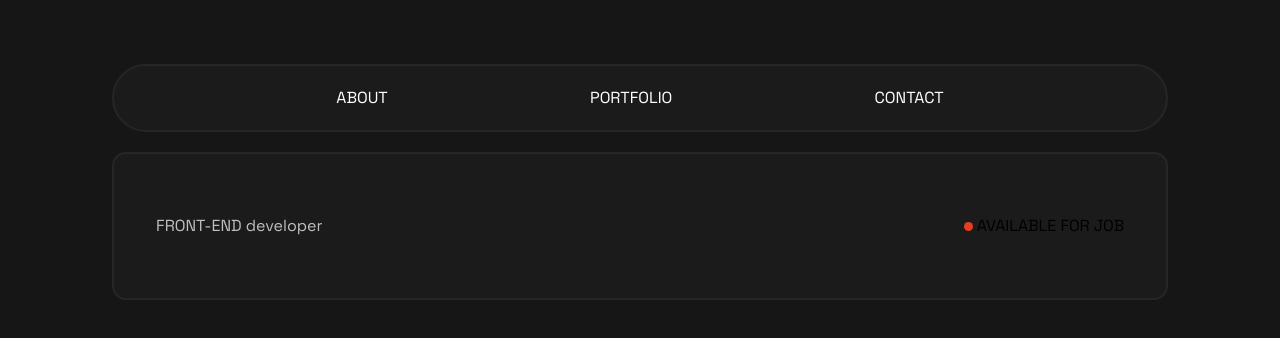
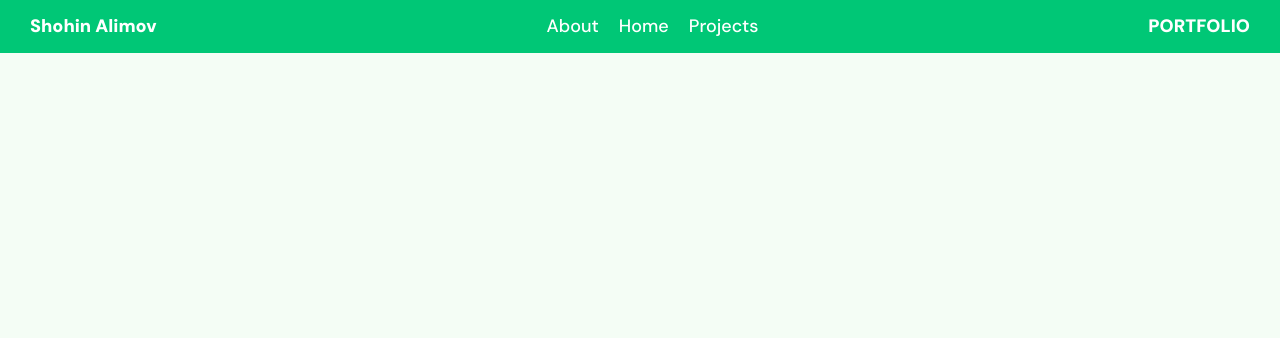
Before and after one commit to shohinAlimov/Portfolio, a plain HTML site: page index.html in a window 1280 px wide. Drawn offline with Linux system fonts and the light colour scheme.

Commit message:
New design

```diff
--- a/index.html
+++ b/index.html
@@ -7,7 +7,9 @@
   <title>Home</title>
   <link rel="preconnect" href="https://fonts.googleapis.com">
   <link rel="preconnect" href="https://fonts.gstatic.com" crossorigin>
-  <link href="https://fonts.googleapis.com/css2?family=Space+Grotesk:wght@300..700&display=swap" rel="stylesheet">
+  <link
+    href="https://fonts.googleapis.com/css2?family=DM+Sans:ital,opsz,wght@0,9..40,100..1000;1,9..40,100..1000&display=swap"
+    rel="stylesheet">
   <link rel="stylesheet" href="./css/style.css">
 </head>
 
@@ -15,43 +17,27 @@
   <header class="header">
     <div class="container">
       <div class="header__wrapper">
-        <ul class="header__nav">
-          <li class="header__nav-item">
-            <a class="header__nav-link" href="#">
-              ABOUT
-            </a>
-          </li>
-          <li class="header__nav-item">
-            <a class="header__nav-link" href="#">
-              PORTFOLIO
-            </a>
-          </li>
-          <li class="header__nav-item">
-            <a class="header__nav-link" href="#">
-              CONTACT
-            </a>
-          </li>
-        </ul>
+        <a href="#" class="header__logo">Shohin Alimov</a>
+        <nav class="nav">
+          <ul class="nav__list">
+            <li class="nav__item">
+              <a href="#" class="nav__link">About</a>
+            </li>
+            <li class="nav__item">
+              <a href="#" class="nav__link">Home</a>
+            </li>
+            <li class="nav__item">
+              <a href="#" class="nav__link">Projects</a>
+            </li>
+          </ul>
+        </nav>
+        <a href="#" class="header__portfolio">portfolio</a>
       </div>
     </div>
   </header>
 
   <main>
-    <section class="about">
-      <div class="container">
-        <div class="about__wrapper">
-          <div class="about__top">
-            <span class="about__job">FRONT-END developer</span>
-            <span class="about__availability">
-              <svg width="9" height="9" viewBox="0 0 9 9" fill="none" xmlns="http://www.w3.org/2000/svg">
-                <circle cx="4.5" cy="4.5" r="4.5" fill="#E63E21" />
-              </svg>
-              <span class="about__availabilty-text">AVAILABLE FOR JOB</span>
-            </span>
-          </div>
-        </div>
-      </div>
-    </section>
+
   </main>
 </body>
 
--- a/scss/blocks/_about.scss
+++ /dev/null
@@ -1,19 +0,0 @@
-.about {
-
-  &__wrapper {
-    padding: 60px 42px;
-    background-color: #1B1B1B;
-    border: 2px solid #262626;
-    border-radius: 14px;
-  }
-
-  &__top {
-    display: flex;
-    align-items: center;
-    justify-content: space-between;
-  }
-
-  &__job {
-    color: #C0C0C0;
-  }
-}
--- a/scss/blocks/_header.scss
+++ b/scss/blocks/_header.scss
@@ -1,23 +1,22 @@
 .header {
-  margin: 0 0 20px 0;
+  background-color: $color-mint-green;
 
   &__wrapper {
-    background-color: #1B1B1B;
-    border: 2px solid #262626;
-    border-radius: 48px;
-    padding: 20px;
+    display: flex;
+    align-items: center;
+    justify-content: space-between;
+    gap: 30px;
+    padding: 15px 0;
   }
 
-  &__nav {
-    margin: 0;
-    padding: 0;
-    list-style: none;
-    display: flex;
-    align-items: center;
-    justify-content: space-evenly;
+  &__logo,
+  &__portfolio {
+    font-size: 18px;
+    line-height: 23px;
+    font-weight: 900;
+  }
 
-    &-link {
-      color: $color-white;
-    }
+  &__portfolio {
+    text-transform: uppercase;
   }
 }
--- /dev/null
+++ b/scss/blocks/_nav.scss
@@ -0,0 +1,17 @@
+.nav {
+  &__list {
+    margin: 0;
+    padding: 0;
+    list-style: none;
+
+    display: flex;
+    align-items: center;
+    gap: 20px;
+  }
+
+  &__link {
+    font-size: 18px;
+    font-weight: 500;
+    line-height: 23px;
+  }
+}
--- a/scss/global/_container.scss
+++ b/scss/global/_container.scss
@@ -1,5 +1,5 @@
 .container {
-  max-width: 1440px;
-  padding: 0 112px;
+  max-width: 1380px;
+  padding: 0 30px;
   margin: 0 auto;
 }
--- a/scss/global/_reboot.scss
+++ b/scss/global/_reboot.scss
@@ -10,12 +10,9 @@ body {
   min-height: 100vh;
   margin: 0;
   padding: 0;
-  font-size: 16px;
   font-family: $ff-main;
-  font-weight: 400;
-  line-height: 24px;
-  background-color: #161616;
-  padding: 64px 0 0;
+  background-color: $color-light;
+  color: $color-white;
 }
 
 main {
@@ -31,6 +28,7 @@ img {
 
 a {
   text-decoration: none;
+  color: $color-white;
 }
 
 textarea {
--- a/scss/global/_variables.scss
+++ b/scss/global/_variables.scss
@@ -1,9 +1,11 @@
 // Colors
 $color-white: #ffffff;
 $color-black: #000000;
+$color-mint-green: #00C776;
+$color-light: #F4FDF5;
 
 // Typography
-$ff-main: "Space Grotesk", "Arial", sans-serif;
+$ff-main: "DM Sans", "Arial", sans-serif;
 
 // Viewport
 $vp-tablet: 1023px;
--- a/scss/style.scss
+++ b/scss/style.scss
@@ -9,4 +9,4 @@
 /* Blocks */
 /* ---------------------------------------- */
 @import "./blocks/header";
-@import "./blocks/about";
+@import "./blocks/nav";
```
Also changed, not shown: css/style.css, 1 other file.
